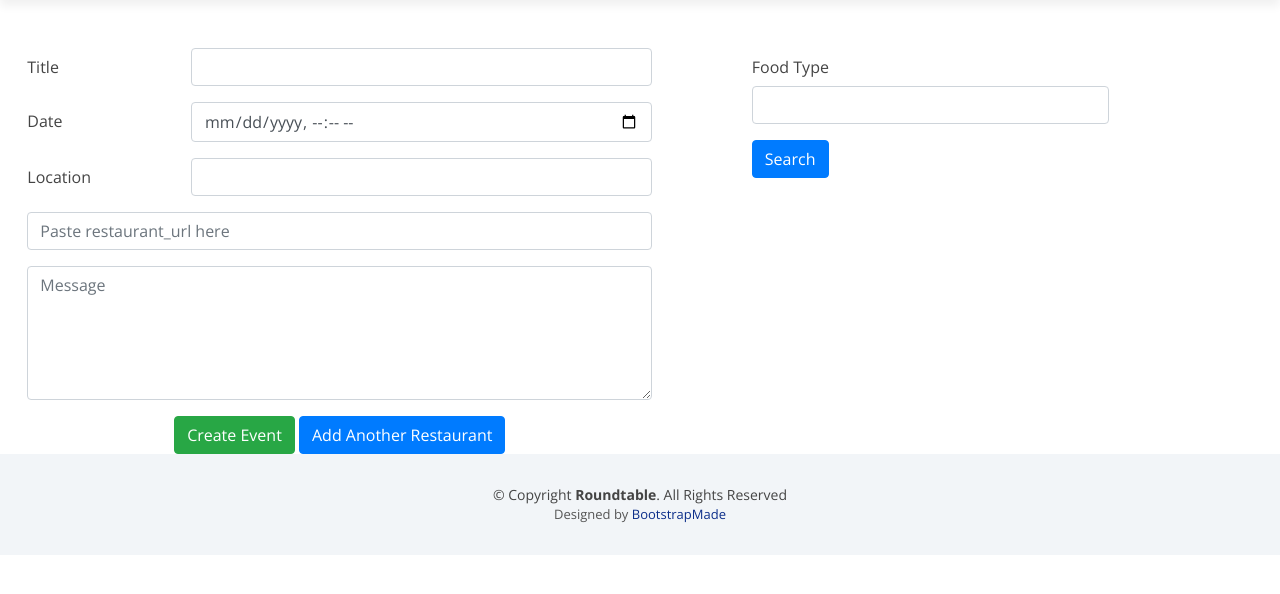
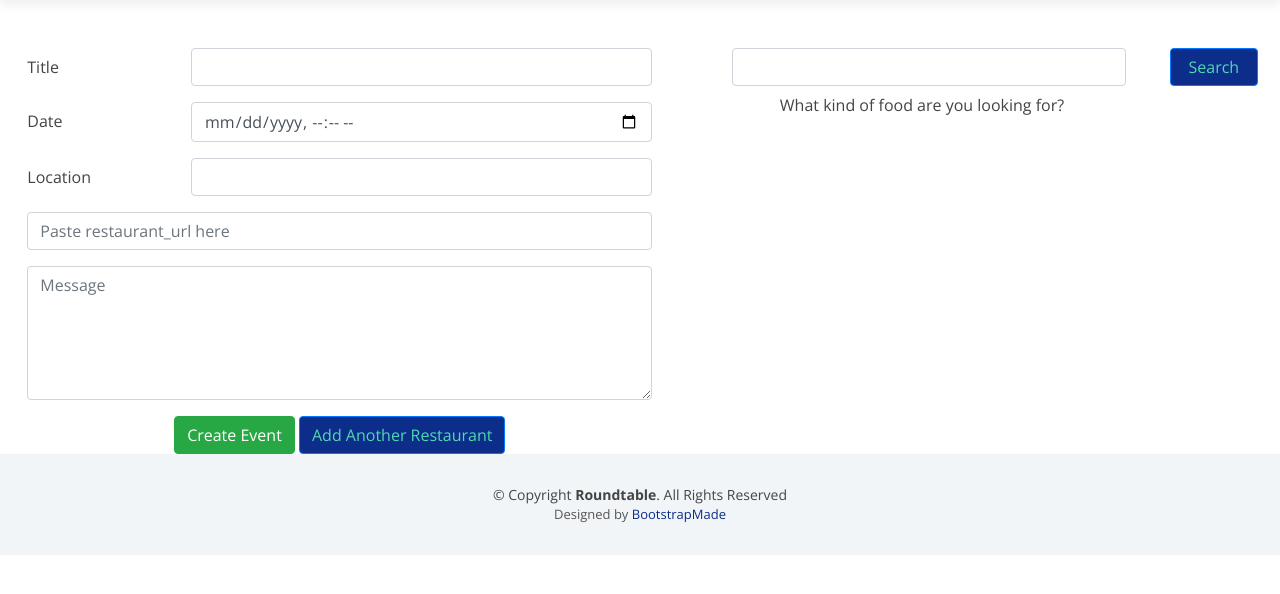
Before and after one commit to simonxzhu/roundtable, a Django app: template apps/roundtable/templates/roundtable/createevent.html in a window 1280 px wide. Shown: the part 84-678 px from the top of the page. Run offline with Django 3.2, Linux system fonts and the light colour scheme; the template is opened without the code that fills it, so the values that code supplies are empty; parts of the project's set-up code (start-up, migrations or seed data) failed here and were passed over; some libraries are stand-ins or nearby versions.

Commit message:
A few more polishing changes

```diff
--- a/apps/roundtable/templates/roundtable/createevent.html
+++ b/apps/roundtable/templates/roundtable/createevent.html
@@ -5,6 +5,13 @@
         <script src="//code.jquery.com/jquery-1.11.1.min.js"></script>
         {% load static %}
         <script src="{% static 'roundtable/js/create.js' %}"></script>
+        <style>
+            .btn-primary {
+                background-color: #0C2E8A;
+                color: #50D8AF;
+            }
+
+        </style>
     </head>
 
     <body>
@@ -86,11 +93,12 @@
         </div>
 
         <div class="container d-inline-block col-sm-5">
-            <label for="food_type" class="col-sm-3 col-form-label">Food Type</label>
-            <div class="col-sm-9">
-                <input type="text" class="form-control" id="food_type" name="food_type" autocomplete="off">
-                <button type="button" class="btn btn-primary mt-3" id="search_rest">Search</button>
+
+            <div class="form-row">
+                <input type="text" class="form-control col-sm-9" id="food_type" name="food_type" autocomplete="off">
+                <button type="button" class="btn btn-primary col-sm-2 offset-sm-1" id="search_rest">Search</button>
             </div>
+            <label for="food_type" class="col-form-label offset-sm-1">What kind of food are you looking for?</label>
             <div class="container mt-5" id="rests_map">
                 {% if 'search_url' in request.session %}
                     <iframe id="google-map" width="100%" height="380" frameborder="0"
@@ -102,11 +110,11 @@
                 {% if 'top_restaurants' in request.session %}
                     {% for rest in request.session.top_restaurants %}
                         <div class="container-fluid yelp-restaurants">
-                            <div >
+                            <div class="card wow fadeInUp">
                                 <img src="{{ rest.image_url }}" class="card-img-top" alt="{{ rest.name }}" >
                                 <div class="card-body">
                                     <h5 class="card-title">{{ rest.name }}</h5>
-                                    <a href="{{ rest.url }}" class="btn btn-primary" target="_blank">Check on yelp</a>
+                                    <a href="{{ rest.url }}" class="btn btn-danger" target="_blank">Check on yelp</a>
                                     <button name="add-more" class="add-with-url btn btn-primary" value="{{ rest.url }}">Add to list</button>
                                 </div>
                             </div>
--- a/apps/roundtable/templates/roundtable/dashboard.html
+++ b/apps/roundtable/templates/roundtable/dashboard.html
@@ -21,7 +21,7 @@
             <h2 class="m-3" style="color:#0C2E8A">Here are your upcoming events:</h2>
 
             {% for event in events %}
-                <div class="m-3 p-3 rounded-top wow fadeInRight"
+                <div class="m-3 p-3 rounded-top wow fadeInUp"
                      style="background-image: url({{ event.restaurants.first.image_url }}); background-size:cover">
                     <a class="restaurant-header" data-toggle="collapse" href="#event{{ event.id }}">
                         <div class="m-3 p-1">
@@ -54,7 +54,7 @@
                                 </thead>
                                 <tbody >
                                 {% for rest in event.restaurants.all %}
-                                    <tr class="wow fadeInLeft">
+                                    <tr class="wow fadeInUp">
                                         <td>
                                             <div style="background-image: url({{ rest.image_url }}); background-size:cover; height:16em"
                                                  class="p-5">
@@ -134,7 +134,7 @@
                                         <input type="text" class="form-control col mb-2 mr-1" name="guest_name" placeholder="Enter your friend's name here"/>
                                         <div class="validation"></div>
                                         <button type="submit" class="btn btn-primary col-sm-2 mr-3 mb-2">Invite a friend</button>
-                                        <a href="/invite/{{ event.id }}" class="btn btn-primary col-sm-2 mr-3 mb-2">Get Invite Link</a>
+                                        <a href="/invite/{{ event.id }}/{{ event.title }}" class="btn btn-primary col-sm-2 mr-3 mb-2">Get Invite Link</a>
                                         {% if event.hosted_by == user %}
                                         <a href="/process_delete/{{ event.id }}" class="btn btn-danger col-sm-2 mr-3 mb-2">Cancel Event</a>
                                         {% endif %}
--- a/apps/roundtable/urls.py
+++ b/apps/roundtable/urls.py
@@ -16,6 +16,6 @@ urlpatterns = [
     url(r'^link_guest/(?P<event_id>\d+)$', views.link_guest),
     url(r'^process_update/(?P<event_id>\d+)$', views.process_update),
     url(r'^events/edit/(?P<event_id>\d+)$', views.editevent),
-    url(r'^invite/(?P<event_id>\d+)$', views.handle_invite),
+    url(r'^invite/(?P<event_id>\d+)/', views.handle_invite),
     url(r'^handle_accept/(?P<event_id>\d+)$', views.handle_accept),
 ]
--- a/apps/roundtable/views.py
+++ b/apps/roundtable/views.py
@@ -195,7 +195,7 @@ def process_search(request):
     # print(googlemaps_url)
     # yelpapi call
     yelp_api = YelpAPI(yelp_key)
-    businesses = yelp_api.search_query(term=form['food_type'], location=form['location'], sort_by='rating', limit=5)['businesses']
+    businesses = yelp_api.search_query(term=form['food_type'], location=form['location'], sort_by='rating', limit=10)['businesses']
     # shape the response (name, image_url, url)
     # pprint.pprint(businesses)
     restaurant = {}
```
